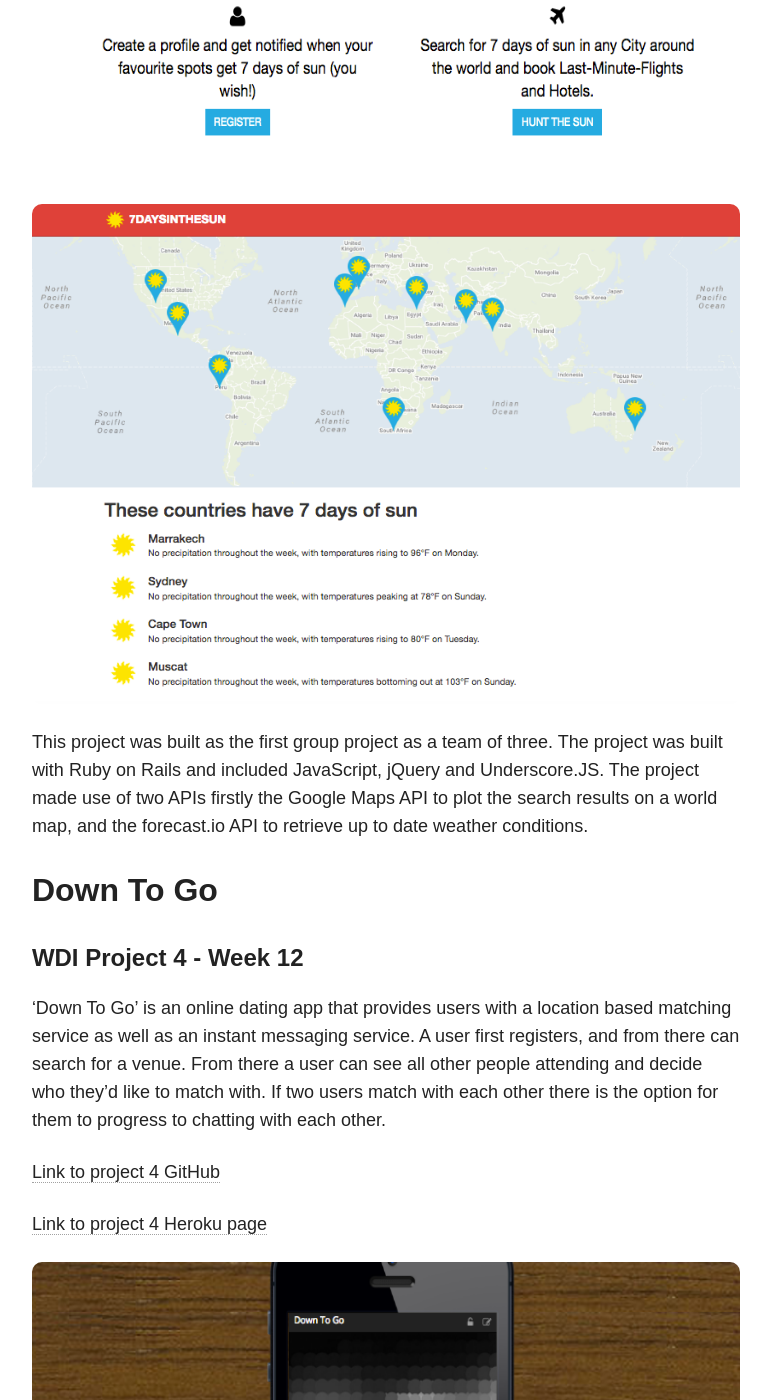
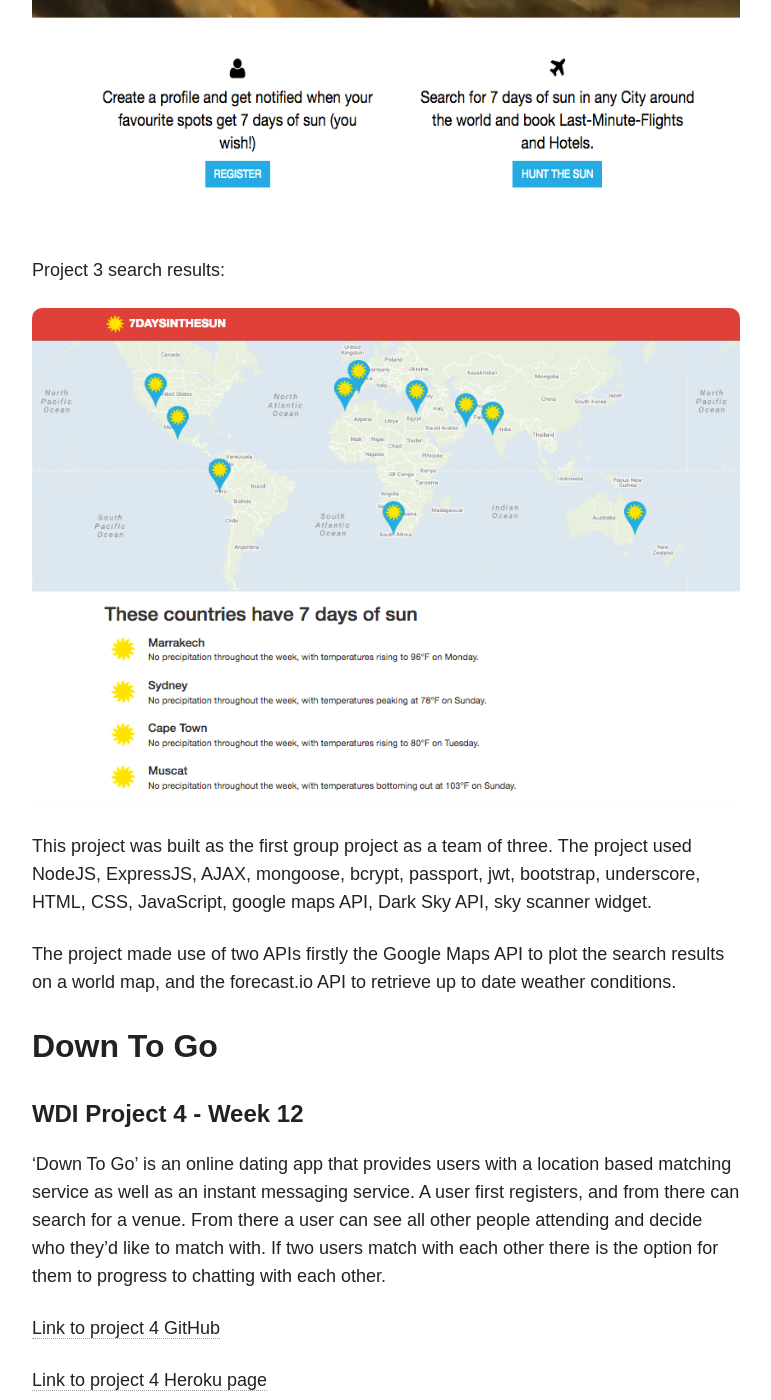
Before and after one commit to AlistairHopkins92/AlistairHopkins92.github.io, a Jekyll site: the page built from projects/index.md, in a window 1280 px wide and 1400 px high, scrolled down 3547 px. Shown: the whole window, without its empty margins (254-1025 px from the left). Built offline with Jekyll 4.4.1, drawn with Linux system fonts in a browser that asks for light colours; nearby versions of some CDN libraries; some of the changed text lies outside the part shown.

Commit message:
updated the projects info

```diff
--- a/projects/index.md
+++ b/projects/index.md
@@ -61,13 +61,17 @@
 [Link to project 3 Heroku page](https://sevendaysofsun.herokuapp.com)
 
 
+Project 3 home page:
 
 ![GitHub Logo](/images/7days.png){: .projectimage}
 
+Project 3 search results:
 
 ![GitHub Logo](/images/7daysaction.png){: .projectimage}
 
-This project was built as the first group project as a team of three. The project was built with Ruby on Rails and included JavaScript, jQuery and Underscore.JS. The project made use of two APIs firstly the Google Maps API to plot the search results on a world map, and the forecast.io API to retrieve up to date weather conditions.
+This project was built as the first group project as a team of three. The project used NodeJS, ExpressJS, AJAX, mongoose, bcrypt, passport, jwt, bootstrap, underscore, HTML, CSS, JavaScript, google maps API, Dark Sky API, sky scanner widget.
+
+The project made use of two APIs firstly the Google Maps API to plot the search results on a world map, and the forecast.io API to retrieve up to date weather conditions.
 
 
 ## Down To Go
@@ -85,17 +89,17 @@
 
 ![GitHub Logo](/images/downtogo.png){: .projectimage}
 
-Opening text describing Locations and users stage.
+The first stage of the app is to search for the location of where you want to go, from there a user can view all of the other people attending the same venue. The user can then make 'eyes' at other users and if the 'eyes' are reciprocated the two users will match.
 
 ![GitHub Logo](/images/location.png){: .projectimage2}
 ![GitHub Logo](/images/users.png){: .projectimage2}
 
-More text about matches and chat.
+From here a user may view their list of matches from the venue they are attending and if they so wish they may chat with each other.
 
 ![GitHub Logo](/images/matches.png){: .projectimage2}
 ![GitHub Logo](/images/chat.png){: .projectimage2}
 
 
-This was the fourth and final project at GA. The location service used the Google Maps API and the live chat was built using Socket.io.
+This was the fourth and final project at GA. The project was built using the following technologies: AngularJS, Grunt, bcrypt, jwt, passport, ui-router, mongoose, socket.io and AJAX. The location service used the Google Maps API and the live chat was built around Socket.io.
 
 [^1]: Example: *domain.com/category-name/post-title*
```
